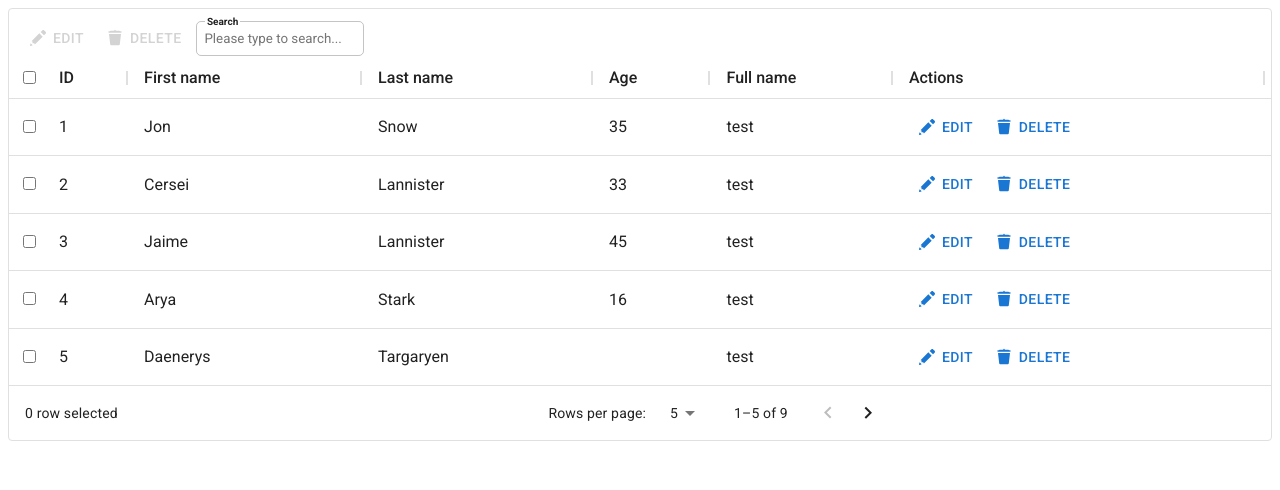
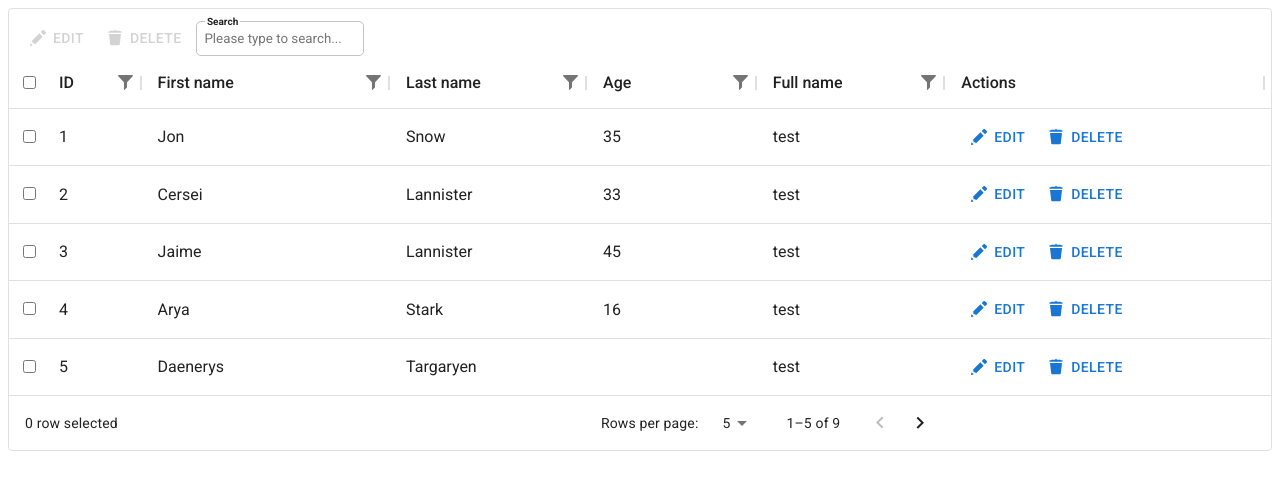
Before and after one commit to nedosika/complex-table, a React (Create React App) app: page / in a window 1280 px wide. Shown: the top 490 px of the page. Built offline with nearby package versions, Linux system fonts and the light colour scheme.

Commit message:
add filter icon, fix sort bug

```diff
--- a/src/components/ComplexTable/Filtration/ColumnMenuIcon/ColumnMenuIcon.js
+++ b/src/components/ComplexTable/Filtration/ColumnMenuIcon/ColumnMenuIcon.js
@@ -1,6 +1,6 @@
 import React from 'react';
 import styles from "./ColumnMenuIcon.module.scss";
-import menuIcon from "./menu.svg"
+import menuIcon from "./filter.svg"
 
 const ColumnMenuIcon = ({icon, onClick}) => {
     return (
--- a/src/components/ComplexTable/Filtration/ColumnMenuIcon/ColumnMenuIcon.module.scss
+++ b/src/components/ComplexTable/Filtration/ColumnMenuIcon/ColumnMenuIcon.module.scss
@@ -28,8 +28,8 @@
     img {
       opacity: 0.54;
       user-select: none;
-      width: 1em;
-      height: 1em;
+      width: 15px;
+      height: 15px;
       display: inline-block;
       fill: currentColor;
       flex-shrink: 0;
--- a/src/components/ComplexTable/RowsActions/ColumnsList.js
+++ b/src/components/ComplexTable/RowsActions/ColumnsList.js
@@ -1,6 +1,14 @@
 import React from "react";
 import { useTableContext } from "../../Table/useTableContext";
-import {useSelectionContext} from "../Selection/Selection";
+import { useSelectionContext } from "../Selection/Selection";
+import ColumnMenuIcon from "../Filtration/ColumnMenuIcon";
+import { useSortingContext } from "../Sorting/Sorting";
+import { useFiltrationContext } from "../Filtration/Filtration";
+import { SORTING_CONFIG } from "../Sorting/useSorting";
+import ColumnTitle from "../../Table/Main/Column/ColumnTitle";
+import Button from "../Sorting/SortingButton/SortingButton";
+import { SORT_DIRECTIONS } from "../../../helpers";
+import ColumnResizeIcon from "../../Table/Main/Column/ColumnResizeIcon";
 
 const ColumnsList = () => {
   const {
@@ -11,6 +19,13 @@ const ColumnsList = () => {
     selectionActions: { toggleSelectedAll },
     selected,
   } = useSelectionContext();
+  const {
+    sortingActions: { toggle },
+    sort,
+  } = useSortingContext();
+  const {
+    filtrationActions: { toggleMenu },
+  } = useFiltrationContext();
 
   return (
     <tr>
@@ -20,14 +35,28 @@ const ColumnsList = () => {
       >
         <CheckBox isChecked={selected.length} />
       </Column>
-            {columns.map(({ headerName, field }) => (
-                <Column key={field}>
+      {columns.map(
+        ({ headerName, field, [SORTING_CONFIG.sortable]: sortable }) => (
+          <Column
+            key={field}
+            onClick={() => sortable && toggle(field)}
+            style={{ cursor: sortable ? "pointer" : "auto" }}
+          >
             <ColumnTitle text={headerName} />
+            {sortable && (
+              <Button
+                direction={
+                  sort?.field === field ? sort?.direction : SORT_DIRECTIONS.NONE
+                }
+              />
+            )}
+            <ColumnMenuIcon onClick={(event) => toggleMenu(event, field)} />
             <ColumnResizeIcon />
           </Column>
-            ))}
+        )
+      )}
       <Column>
-                <ColumnTitle text="Actions"/>
+        <ColumnTitle text="Actions" />
         <ColumnResizeIcon />
       </Column>
     </tr>
```
Also changed, not shown: src/components/ComplexTable/Filtration/ColumnMenuIcon/filter.svg (added). Lines whose indentation alone changed are shown as unchanged.
